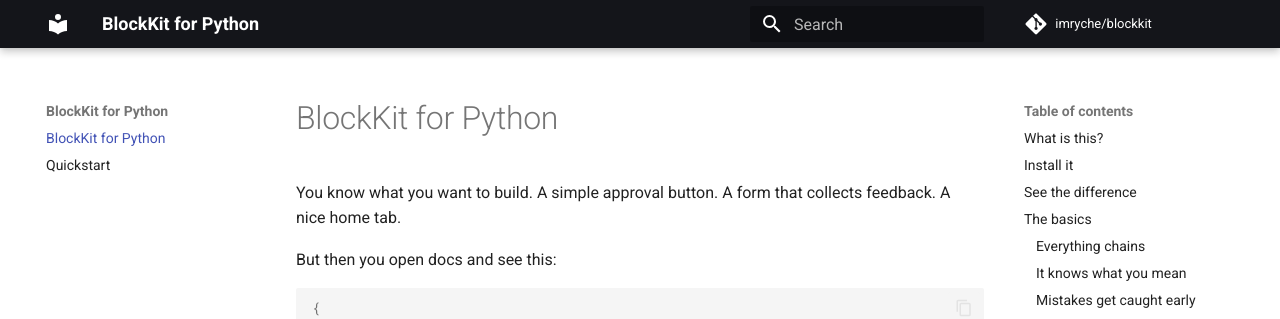
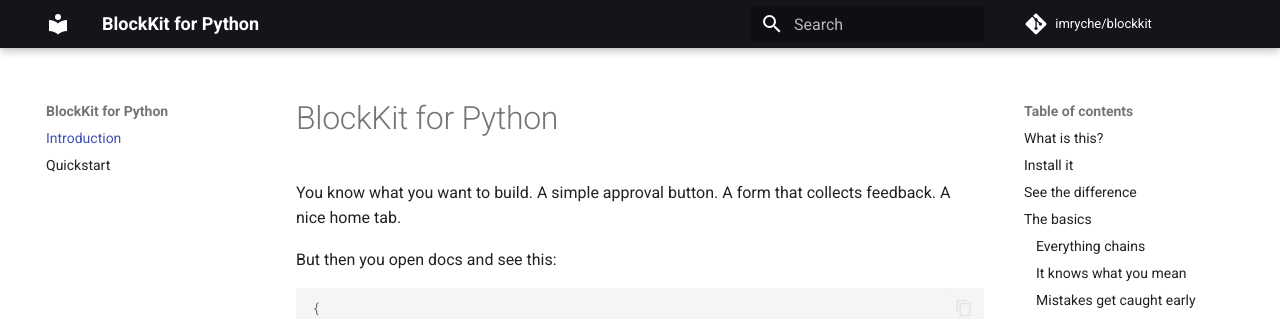
Before and after one commit to imryche/blockkit, an MkDocs documentation site: the page built from docs/index.md, in a window 1280 px wide. Shown: the top 319 px of the page. Built offline with MkDocs 1.6.1 and Material for MkDocs 9.7.7, drawn with Linux system fonts in a browser that asks for light colours; comment, search, counter and statistics services are not loaded; part of the change alters nothing that is shown.

```diff
--- a/mkdocs.yml
+++ b/mkdocs.yml
@@ -2,6 +2,7 @@ repo_url: https://github.com/imryche/blockkit
 repo_name: imryche/blockkit
 site_name: BlockKit for Python
 site_url: https://blockkit.botsignals.co
+
 theme:
   name: material
   palette:
@@ -9,6 +10,10 @@ theme:
     accent: deep purple
   features:
     - content.code.copy
+
+nav:
+  - Introduction: "index.md"
+  - Quickstart: "quickstart.md"
 
 markdown_extensions:
   - pymdownx.highlight:
```
